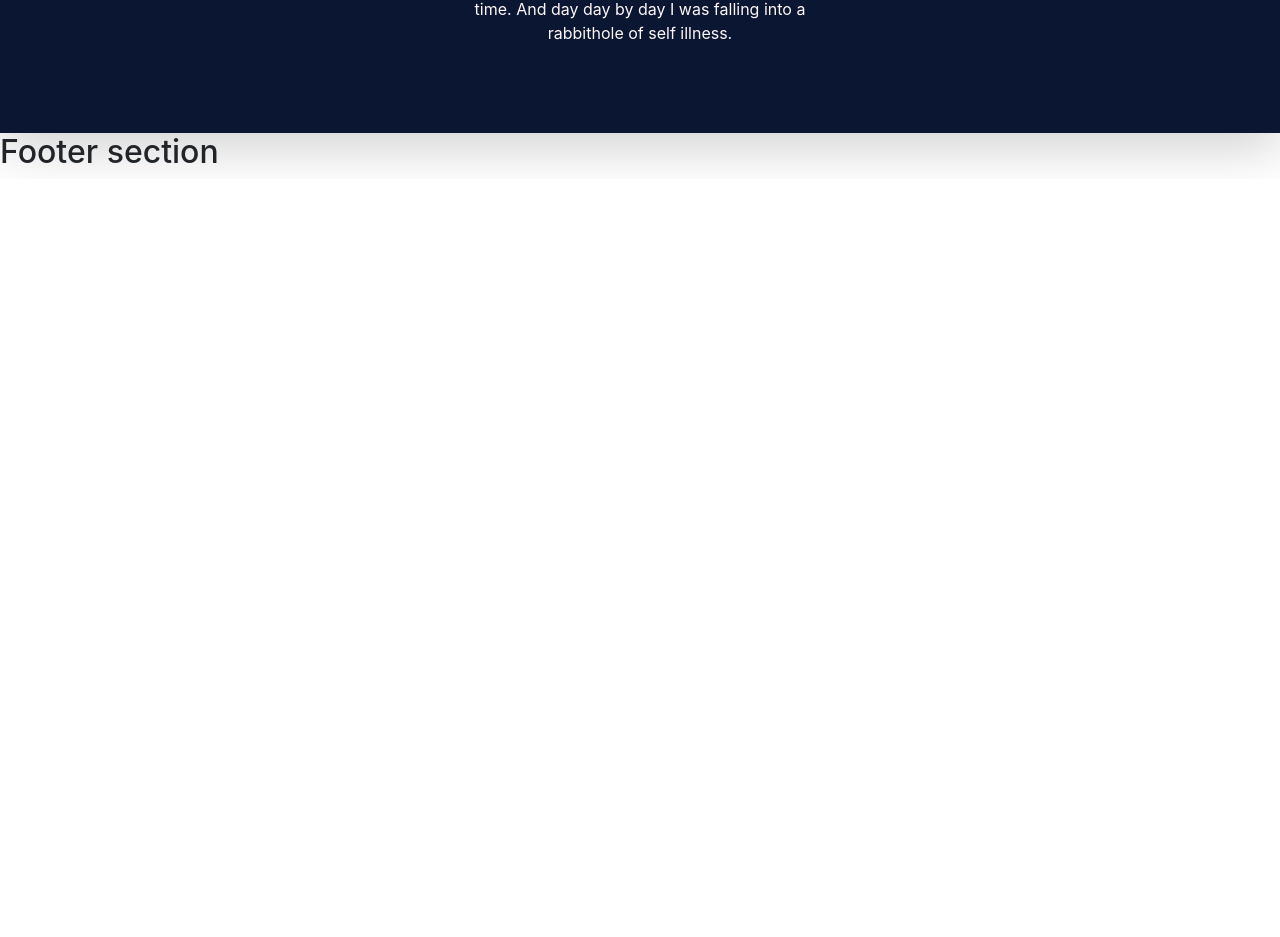
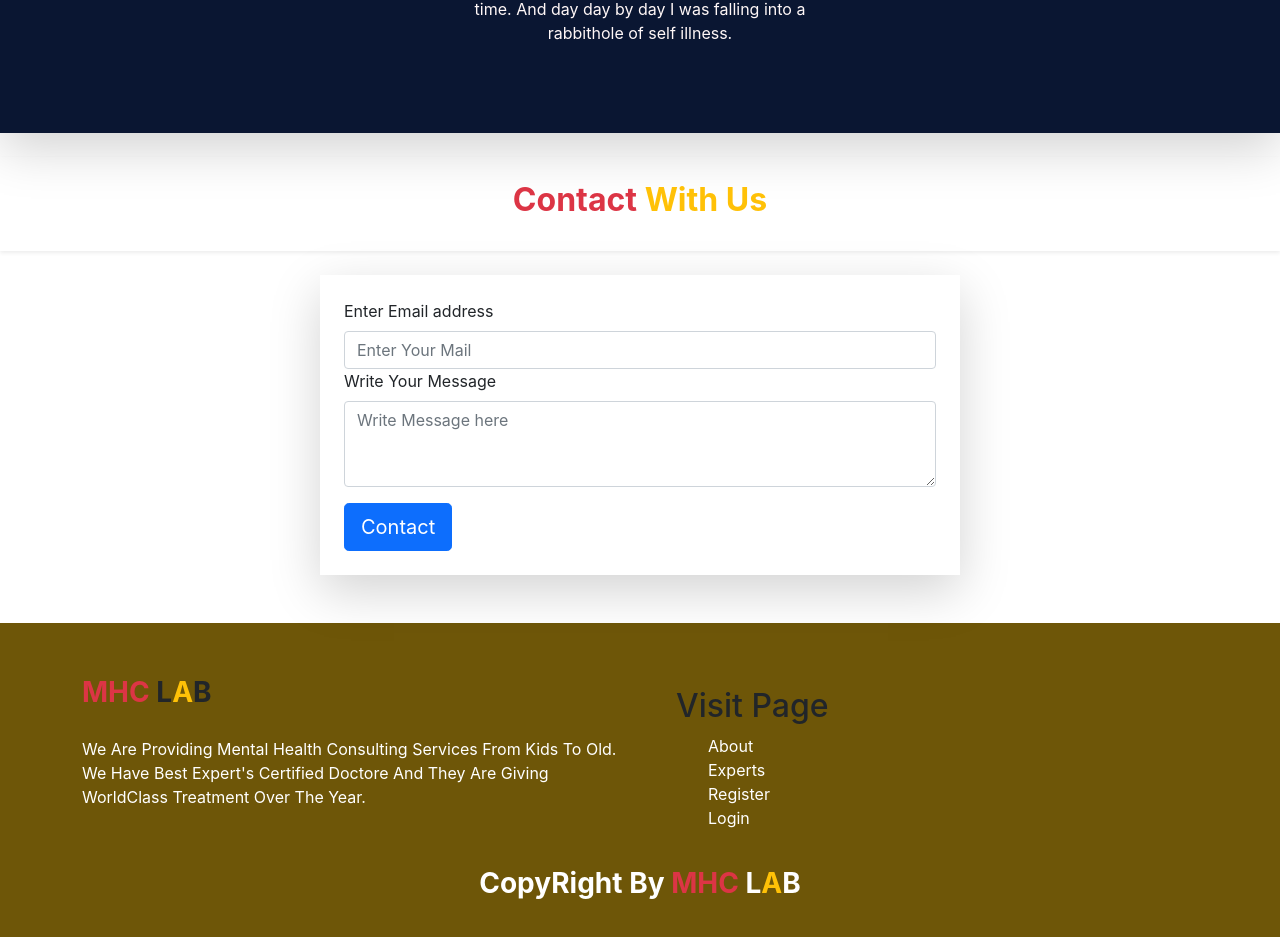
Before and after one commit to sowrovsarkar63/Mental-Health-Consultation-Lab-Web-App, a React (Create React App) app: page / in a window 1280 px wide. Shown: the part 2173-3110 px from the top of the page. Before the commit the page ends 2352 px from the top, so only its background shows below. Built offline with nearby package versions, Linux system fonts and the light colour scheme.

Commit message:
Home page design completed

```diff
--- a/src/components/pages/Home/Home.js
+++ b/src/components/pages/Home/Home.js
@@ -1,4 +1,5 @@
 import React from "react";
+import Contact from "../section/contact/Contact";
 import Footer from "../section/footer/Footer";
 import Header from "../section/header/Header";
 import Services from "../section/services/Services";
@@ -11,6 +12,7 @@ const Home = () => {
             {/* need to work more on service section  */}
             <Services></Services>
             <Testimonials></Testimonials>
+            <Contact></Contact>
             <Footer></Footer>
         </>
     );
--- /dev/null
+++ b/src/components/pages/section/contact/Contact.css
@@ -0,0 +1,3 @@
+.forms {
+    width: 50%;
+}
--- /dev/null
+++ b/src/components/pages/section/contact/Contact.js
@@ -0,0 +1,39 @@
+import React from "react";
+import { Button, Form } from "react-bootstrap";
+import "./Contact.css";
+const Contact = () => {
+    return (
+        <section className="mb-5">
+            <div className="text-center mt-4 pt-4 shadow-sm mb-4 pb-4">
+                <h2>
+                    <span className="fw-bolder ">
+                        <span className="text-danger">Contact</span>
+                        <span className="text-warning"> With Us</span>
+                    </span>
+                </h2>
+            </div>
+            <div className="d-flex justify-content-center  ">
+                <Form className="forms shadow-lg p-4 ">
+                    <Form.Label>Enter Email address</Form.Label>
+                    <Form.Control type="email" placeholder="Enter Your Mail" />
+
+                    <Form.Label>Write Your Message</Form.Label>
+                    <Form.Control
+                        as="textarea"
+                        placeholder="Write Message here"
+                        rows={3}
+                    />
+                    <Button
+                        variant="primary"
+                        size="lg"
+                        className="mt-3 text-right"
+                    >
+                        Contact
+                    </Button>
+                </Form>
+            </div>
+        </section>
+    );
+};
+
+export default Contact;
--- a/src/components/pages/section/footer/Footer.css
+++ b/src/components/pages/section/footer/Footer.css
@@ -0,0 +1,14 @@
+.footer-area {
+    background-color: rgb(110, 86, 8);
+    min-height: 40vh;
+}
+.visit-page ul {
+    list-style-type: none;
+}
+.visit-page ul li a {
+    text-decoration: none;
+    color: #fff;
+}
+.visit-page ul li a:hover {
+    color: darkblue;
+}
--- a/src/components/pages/section/footer/Footer.js
+++ b/src/components/pages/section/footer/Footer.js
@@ -1,9 +1,61 @@
 import React from "react";
+import { Col, Container, Row } from "react-bootstrap";
+import { NavLink } from "react-router-dom";
 import "./Footer.css";
 const Footer = () => {
     return (
-        <div>
-            <h2>Footer section</h2>
+        <div className="footer-area pt-5">
+            <Container>
+                <Row>
+                    <Col xs={12} md={6} lg={6}>
+                        <div>
+                            <span className="fw-bolder fs-3">
+                                <span className="text-danger ">MHC</span> L
+                                <span className="text-warning ">A</span>B
+                            </span>
+                        </div>
+
+                        <br />
+                        <p className="footer-text text-white">
+                            We Are Providing Mental Health Consulting Services
+                            From Kids To Old. We Have Best Expert's Certified
+                            Doctore And They Are Giving WorldClass Treatment
+                            Over The Year.
+                        </p>
+                    </Col>
+
+                    <Col xs={12} md={6} lg={6} className="visit-page">
+                        <Container>
+                            {/* footer little menu */}
+                            <h2 className="footer-text mt-3 ml-5">
+                                Visit Page
+                            </h2>
+                            <ul>
+                                <li>
+                                    <NavLink to="/about">About</NavLink>
+                                </li>
+                                <li>
+                                    <NavLink to="/experts">Experts</NavLink>
+                                </li>
+                                <li>
+                                    <NavLink to="/register">Register</NavLink>
+                                </li>
+                                <li>
+                                    <NavLink to="/login">Login</NavLink>
+                                </li>
+                            </ul>
+                        </Container>
+                    </Col>
+                    {/* Footer text */}
+                    <p className="text-center text-white mt-3">
+                        <span className="fw-bolder fs-3">
+                            CopyRight By
+                            <span className="text-danger "> MHC</span> L
+                            <span className="text-warning ">A</span>B
+                        </span>
+                    </p>
+                </Row>
+            </Container>
         </div>
     );
 };
--- a/src/components/pages/section/testimonial/Testimonials.js
+++ b/src/components/pages/section/testimonial/Testimonials.js
@@ -83,7 +83,7 @@ const Testimonials = () => {
                         <div className="testimonials-desc">
                             <h3>Jeniffer Guen</h3>
                             <p>
-                                I'm 19 years old now. When I was 6 my parent's
+                                I'm 19 years old now. When I was 16 my parent's
                                 admitted me MHC LAB for my mental growth.
                                 Because I didn't understand basic thing as a kid
                                 at that time. Thanks MHC LAB
```
